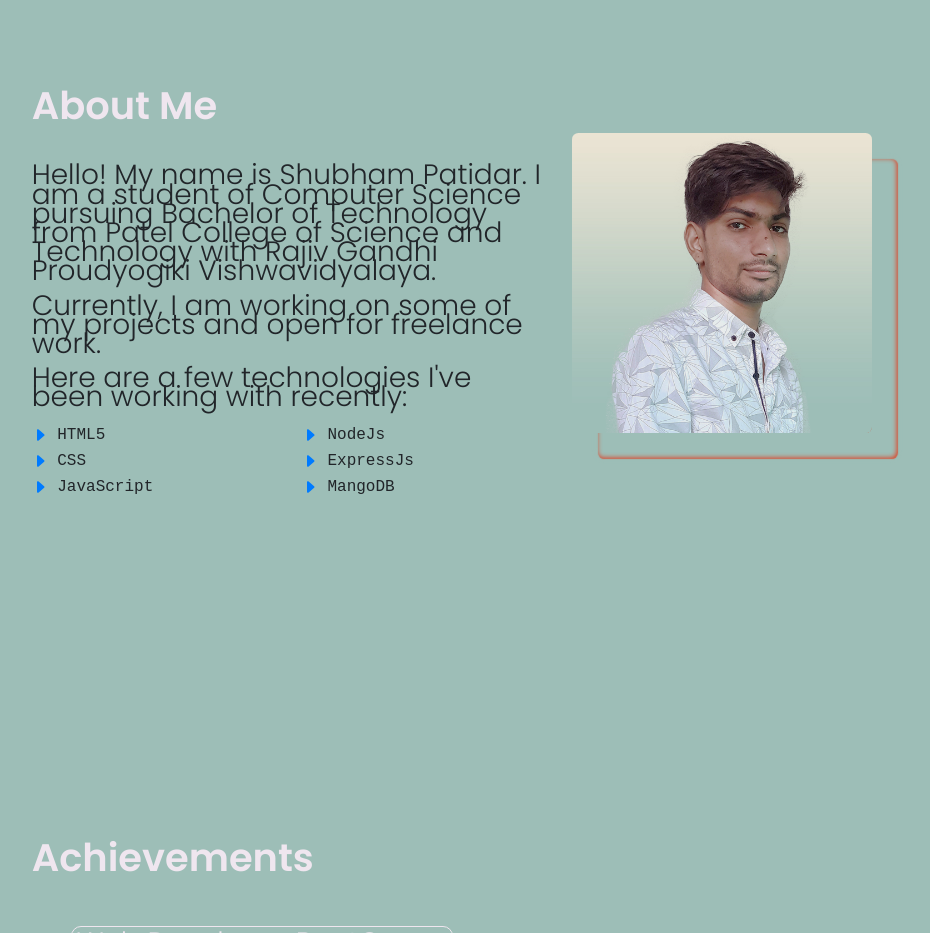
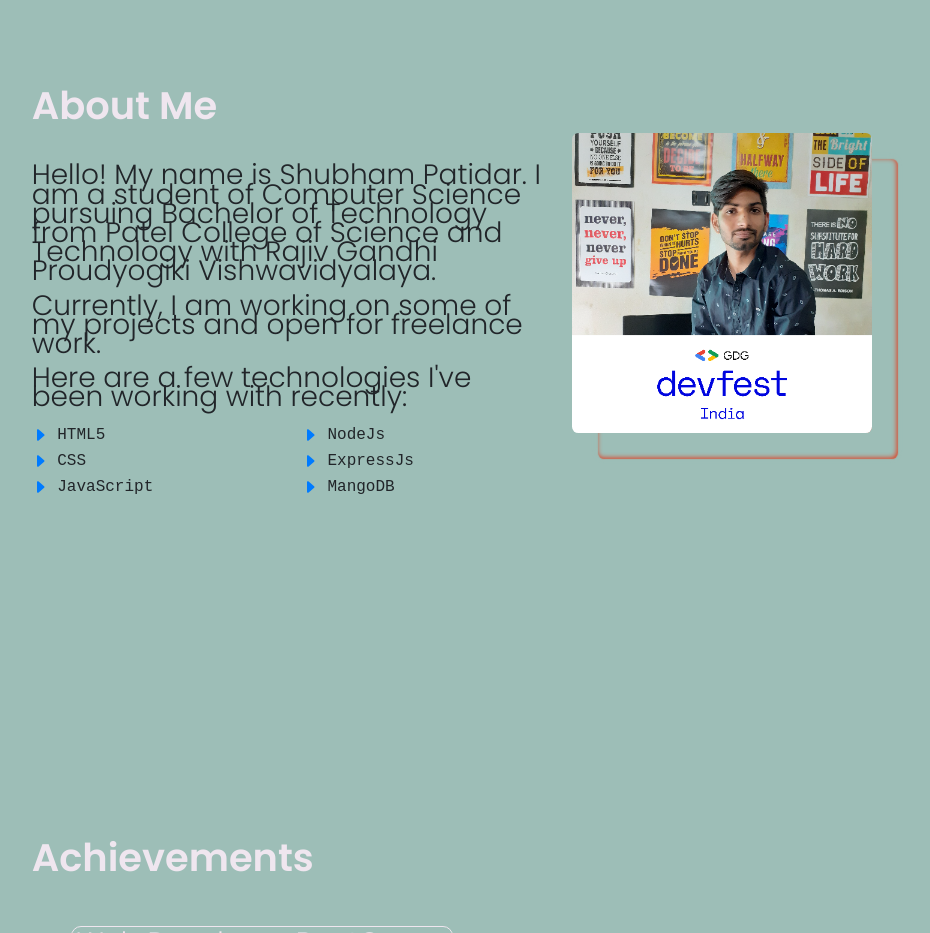
Before and after one commit to engr-shubhampatidar/portfolio, a plain HTML site: page index.html in a window 1280 px wide. Shown: the part 840-1773 px from the top of the page, without its empty margins (218-1148 px from the left). Drawn offline with nearby package versions, Linux system fonts and the light colour scheme.

Commit message:
added new profile

```diff
--- a/index.html
+++ b/index.html
@@ -172,7 +172,7 @@
                                 </ul> -->
                             </div>
                             <div class="col-xl-4">
-                                <img src="img/model.jpg" height="300px" alt="">
+                                <img src="img/badge (1).png" height="300px" alt="">
                             </div>
                         </div>
                     </div>
```
Also changed, not shown: img/badge (1).png (added).
